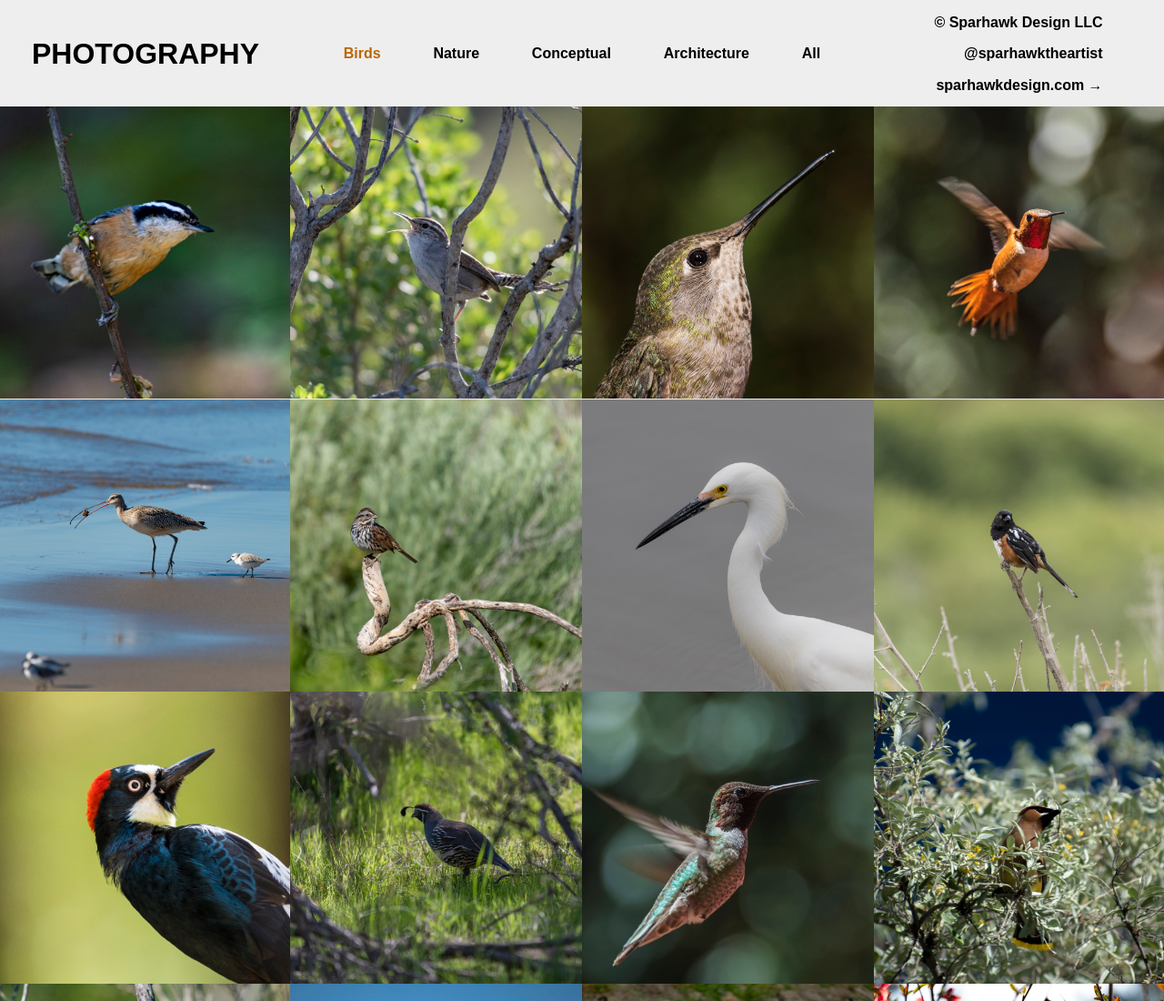
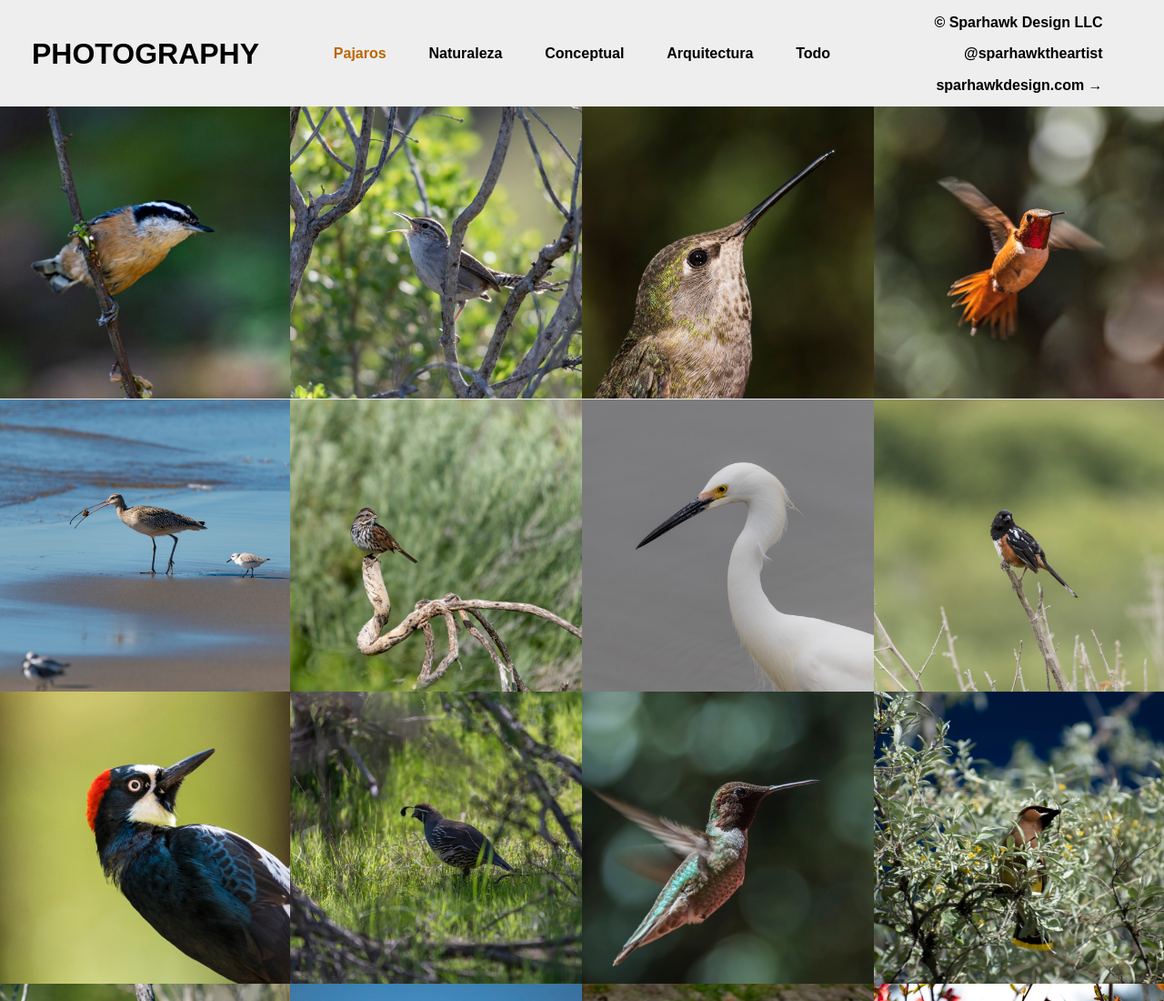
Before and after one commit to zeroremind/photography, a plain HTML site: page index.html in a window 1280 px wide. Shown: the top 1100 px of the page at 91% size. Drawn offline with nearby package versions, Linux system fonts and the light colour scheme.

Commit message:
Update index.html

```diff
--- a/index.html
+++ b/index.html
@@ -31,11 +31,11 @@
 
       <!-- secondary nav within page -->
       <div class="menu">
-        <div class="filter button1">Birds</div>
-        <div class="filter button2">Nature</div>
+        <div class="filter button1">Pajaros</div>
+        <div class="filter button2">Naturaleza</div>
         <div class="filter button4">Conceptual</div>
-        <div class="filter button5">Architecture</div>
-        <div class="filter button6">All</div>
+        <div class="filter button5">Arquitectura</div>
+        <div class="filter button6">Todo</div>
       </div>
       <div class="mobileMenu">
         <div class="selected filter"></div>
```
